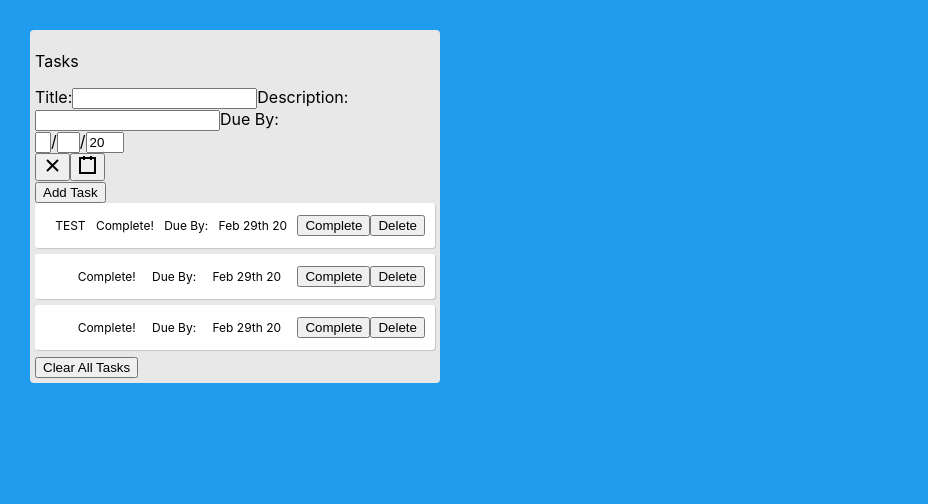
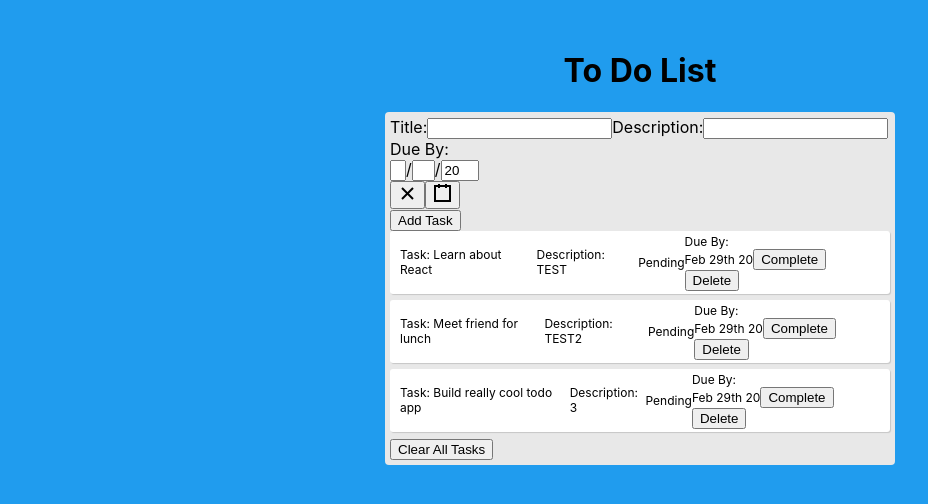
Before and after one commit to fatimaaltaf/todo-list-th, a React (Create React App) app: page / in a window 1280 px wide. Shown: the top 504 px of the page, without its empty margins (0-928 px from the left). Built offline with nearby package versions, Linux system fonts and the light colour scheme.

Commit message:
debug form where tasks were not adding to list

```diff
--- a/src/App.css
+++ b/src/App.css
@@ -9,7 +9,12 @@
   background: #e8e8e8;
   border-radius: 4px;
   padding: 5px;
-  max-width: 400px;
+  margin: auto;
+  max-width: 500px;
+}
+
+.todo-title {
+  text-align: center;
 }
 
 .task {
--- a/src/App.js
+++ b/src/App.js
@@ -1,67 +1,70 @@
-import React, {useState} from 'react';
-import './App.css';
-import Form from './components/Form';
-import TaskList from './components/TaskList'
+import React, { useState } from "react";
+import "./App.css";
+import Form from "./components/Form";
+import Task from "./components/Task";
 
 function App() {
-
   const [taskList, setTaskList] = useState([
-      { text: "Learn about React",
+    {
+      title: "Learn about React",
       description: "TEST",
+      startDate: new Date(),
       isCompleted: false
     },
-      { text: "Meet friend for lunch",
-      description: "",
+    {
+      title: "Meet friend for lunch",
+      description: "TEST2",
+      startDate: new Date(),
       isCompleted: false
     },
-      { text: "Build really cool todo app",
-      description: "",
+    {
+      title: "Build really cool todo app",
+      description: "3",
+      startDate: new Date(),
       isCompleted: false
     }
-  ])
+  ]);
 
-  // Allows to add new task
-  const addTask = (text, description) => {
-    const newTask = [...taskList, {text, description}]
-    setTaskList(newTask)
-  }
+  // Add a new task to array
+  const addTask = (title, description, startDate) => {
+    const newTask = [...taskList, { title, description, startDate }];
+    setTaskList(newTask);
+  };
 
-  // Allows to select task as completed
-  const completedTask = index => {
-    const newTask = [...taskList]
+  // Toggle isCompleted status for task
+  const completeTask = index => {
+    const newTask = [...taskList];
     newTask[index].isCompleted = true;
-    setTaskList(newTask)
-  }
+    setTaskList(newTask);
+  };
 
-  // Allows to remove/delete task
+  // Removes a task for array
   const deleteTask = index => {
     const newTask = [...taskList];
     newTask.splice(index, 1);
     setTaskList(newTask);
   };
 
-  // Clear all tasks from list
+  // Clears all tasks from array
   const clearTaskList = () => {
     setTaskList([]);
-  }
+  };
 
   return (
     <div className="App">
-      <div>
-      </div>
+      <h1 className="todo-title">To Do List</h1>
       <div className="task-list">
-        <p>Tasks</p>
-        <Form addTask={addTask} />
+        <Form addTask={addTask}/>
         {taskList.map((task, index) => (
-        <TaskList
+          <Task
             key={index}
             index={index}
             task={task}
-          completedTask={completedTask}
+            completeTask={completeTask}
             deleteTask={deleteTask}
           />
         ))}
-        <button onSubmit={clearTaskList}>Clear All Tasks</button>
+        <button onClick={clearTaskList}>Clear All Tasks</button>
       </div>
     </div>
   );
--- /dev/null
+++ b/src/components/Form.css
@@ -0,0 +1,3 @@
+.form {
+  margin: 50px;
+}
--- a/src/components/Form.js
+++ b/src/components/Form.js
@@ -1,76 +1,47 @@
-import React, {useState} from 'react';
-// import { DatePicker, MuiPickersUtilsProvider } from "@material-ui/pickers";
-// import MomentUtils from "@date-io/moment";
-// import Calendar from 'react-calendar';
-import DatePicker from 'react-date-picker';
+import React, { useState } from "react";
+import "./Form.css";
+import DatePicker from "react-date-picker";
 
 export default function Form(props) {
+  const { addTask } = props;
 
-const { addTask } = props;
+  const [title, setTitle] = useState(""); //set default title to empty
+  const [description, setDescription] = useState(""); //set default desc to empty
+  const [startDate, setStartDate] = useState(new Date()); //set default date to today
 
-  // const [value, setValue] = useState("");
+  const handleSubmit = event => {
+    event.preventDefault();
 
-  const [title, setTitle] = useState(props.title || "")
-  const [description, setDescription] = useState(props.description || "")
-  const [startDate, setStartDate] = useState(new Date());
-  const [error, setError] = useState("")
-
-  const handleTitle = event => {
-    setTitle(event.preventDefault());
-  }
-
-  const handleDescription = event => {
-    setDescription(event.preventDefault());
-  }
-
-  const formHandleSubmit = event => {
-    event.preventDefault();
-    // if (!value) return;
-    // addTask(value);
-    // setValue("");
-
-    let task = {
-      id: Math.floor(Math.random() * 100),
-      title: event.target.title.value,
-      description: event.target.description.value,
-      isCompleted: false,
-      dueBy: startDate
+    //validayion fnanfnao
+    if (!title || !description || !startDate) {
+      alert("Please fill out all fields");
+      return;
     }
 
-    if (!task) {
-      addTask(prevTask => [...prevTask, task])
-    }
+    //call prop
+    addTask(title, description, startDate);
 
-    if (task.title === "" || task.description === "") {
-      setError("Cannot leave title or description blank")
-    }
-
-    setTitle("");
-    setDescription("");
   };
 
   return (
-    <form className="Form">
+    <form className="Form" onSubmit={handleSubmit}>
       <span>Title:</span>
       <input
         type="text"
         value={title}
         name="Title"
-        onChange={handleTitle}
-        />
+        onChange={event => setTitle(event.target.value)}
+      />
       <span>Description:</span>
       <input
         type="text"
         value={description}
         name="Description"
-        onChange={handleDescription}
-        />
+        onChange={event => setDescription(event.target.value)}
+      />
       <span>Due By:</span>
-      <DatePicker
-       value={startDate}
-       onChange={setStartDate}
-       />
-      <button onSubmit={formHandleSubmit}>Add Task</button>
+      <DatePicker value={startDate} onChange={date => setStartDate(date)} />
+      <button type="submit">Add Task</button>
     </form>
   );
 }
--- /dev/null
+++ b/src/components/Task.js
@@ -0,0 +1,30 @@
+import React from "react";
+import moment from "moment";
+
+function Task(props) {
+  const { task, index, completeTask, deleteTask } = props;
+
+  return (
+    <div className="task">
+      <section
+        style={{ textDecoration: task.isCompleted ? "line-through" : "" }}
+      >
+        Task: {task.title}
+      </section>
+      <section>Description: {task.description}</section>
+      {!task.isCompleted ? (
+        <p className="pending">Pending</p>
+      ) : (
+        <p className="completed">Complete!</p>
+      )}
+      <div>
+        <section className="dueBy">Due By:</section>
+        {moment(task.dueBy).format("MMM Do YY")}
+        <button onClick={() => completeTask(index)}>Complete</button>
+        <button onClick={() => deleteTask(index)}>Delete</button>
+      </div>
+    </div>
+  );
+}
+
+export default Task;
--- a/src/components/TaskList.js
+++ /dev/null
@@ -1,30 +0,0 @@
-import React from 'react';
-import moment from 'moment';
-
-function TaskList(props) {
-
-  const { task, index, completeTask, removeTask } = props;
-
-  return (
-    <div
-      className="task"
-      style={{ textDecoration: task.isCompleted ? "line-through" : "" }}
-    >
-      <section>{task.title}</section>
-      <section>{task.description}</section>
-      {task.isCompleted ? (
-              <p className="pending">Pending</p>
-            ) : (
-              <p className="completed">Complete!</p>
-            )}
-      <section className="dueBy">Due By:</section>
-            {moment(task.dueBy).format("MMM Do YY")}
-      <div>
-        <button onClick={() => completeTask(index)}>Complete</button>
-        <button onClick={() => removeTask(index)}>Delete</button>
-      </div>
-    </div>
-  );
-}
-
-export default TaskList;
```
Lines whose indentation alone changed are shown as unchanged.
